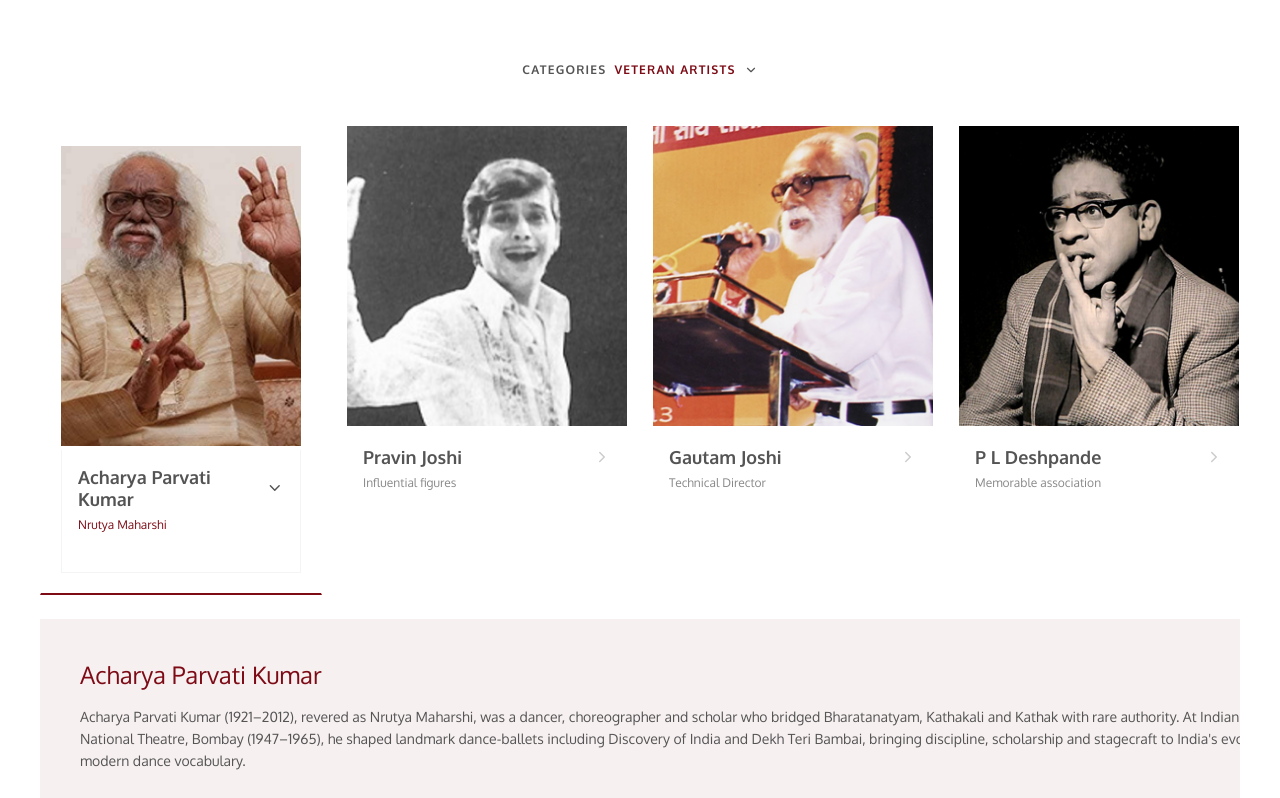
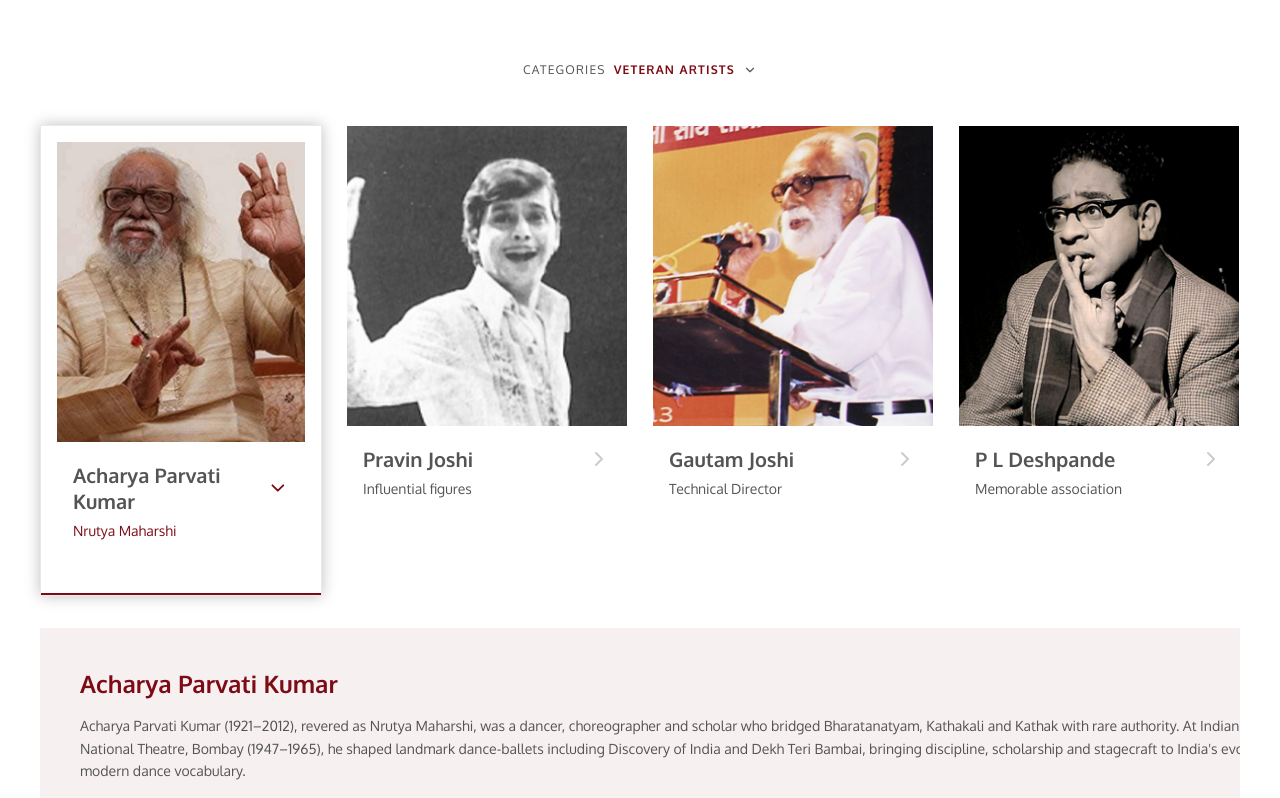
Before and after one commit to Swarangii/int-abcpa, a React (Vite) app: page /pironeerspage in a window 1280 px wide. Shown: the part 522-1320 px from the top of the page. Built offline with nearby package versions, Linux system fonts and the light colour scheme; a web font is replaced by a local one.

Commit message:
pioneers page finies data from cms

```diff
--- a/src/Pages/flashback-files/Flashback.css
+++ b/src/Pages/flashback-files/Flashback.css
@@ -135,9 +135,9 @@ line-height: 24px;
     grid-template-columns: repeat(2, 1fr);
     gap: 30px;
   }
-  .flashback-breadcrumbs{
+  /* .flashback-breadcrumbs{
     display: none;
-  }
+  } */
   .flashback-page{
     margin: 0px;
   }
--- a/src/Pages/pironeerspage/pironeerspage.css
+++ b/src/Pages/pironeerspage/pironeerspage.css
@@ -46,8 +46,8 @@
   position: absolute;
   top: 16px;
   left: 16px;
-  color: rgba(255, 255, 255, 0.7);
-  font-size: 10px;
+  color: #fff;
+  font-size: 9px;
   text-transform: uppercase;
   letter-spacing: 0.1em;
   z-index: 10;
@@ -57,7 +57,10 @@
   .pioneers-page-breadcrumbs {
     top: 32px;
     left: 48px;
-    font-size: 12px;
+    font-size: 9px;
+  }
+  .pioneers-page-hero-title{
+    font-size: 38px;
   }
 }
 
@@ -66,7 +69,7 @@
   z-index: 10;
   color: #ffffff;
   font-weight: 700;
-  font-size: 38px;
+  font-size: 48px;
   letter-spacing: 0.05em;
 }
 
@@ -99,13 +102,55 @@
 }
 
 .pioneers-page-category-label {
+  font-weight: 400;
   color: var(--primary-text-color);
 }
 
 .pioneers-page-category-value {
+  font-weight: 700;
   color: var(--primary-red-color);
 }
+.pioneers-page-category-dropdown-wrapper {
+  position: relative;
+  display: inline-block;
+}
 
+.pioneers-page-category-dropdown {
+  position: absolute;
+  /* top: 100%;
+  left: 0; */
+  width: 100%;
+  background: #fff;
+  /* border: 1px solid #ccc; */
+  /* border-radius: 6px; */
+  margin-top: 6px;
+  z-index: 100;
+  box-shadow: 0 4px 12px rgba(0, 0, 0, 0.1);
+}
+
+/* dropdown items */
+.pioneers-page-category-item {
+  padding: 16px 24px;
+  font-size: 12px;
+  font-weight: 600;
+  letter-spacing: 3.6px;
+  text-transform: uppercase;
+  color: #545454;
+  cursor: pointer;
+  transition: all 0.2s ease;
+  margin: 0 10px;
+}
+
+.pioneers-page-category-item:hover {
+   background-color: #F2E6E6;
+  color: #7C1B1F;
+}
+
+/* rotate arrow */
+.rotate-icon {
+  transform: rotate(180deg);
+  transition: 0.3s ease;
+}
 /* Icons Colors */
 .pioneers-page-icon-text { color: var(--primary-text-color); }
 .pioneers-page-icon-red { color: var(--primary-red-color); }
@@ -145,9 +190,23 @@
 }
 
 .pioneers-page-card-active {
-  border-bottom: 2px solid var(--primary-red-color);
-  transform: scale(00.5px);
-  padding: 20px;
+  background-color: #fff;
+  border: 1px solid #EAEAEA;
+  padding: 16px;
+  box-shadow: 0 0 14px 0 rgba(0, 0, 0, 0.25);
+  position: relative;
+  transition: all 0.3s ease;
+}
+
+/* bottom red line */
+.pioneers-page-card-active::after {
+  content: "";
+  position: absolute;
+  bottom: 0;
+  left: 0;
+  width: 100%;
+  height: 2px;
+  background-color: var(--primary-red-color);
 }
 
 .pioneers-page-card-img {
@@ -166,9 +225,11 @@
   padding: 16px;
   background-color: #ffffff;
 }
-
+.red{
+  color: var(--primary-red-color);
+}
 .pioneers-page-info-active {
-  border: 1px solid #f3f4f6;
+  /* border: 1px solid #f3f4f6; */
   border-top: 0;
 }
 
@@ -180,14 +241,14 @@
 
 .pioneers-page-card-name {
   font-weight: 700;
-  font-size: 18px;
+  font-size: 20px;
   color: var(--primary-text-color);
 }
 
 .pioneers-page-card-role {
-  font-size: 12px;
+  font-size: 14px;
   margin-top: 4px;
-  color: #888888;
+  color: #545454;
 }
 
 .pioneers-page-card-active .pioneers-page-card-role {
@@ -197,7 +258,7 @@
 /* Desktop Detail Box */
 .pioneers-page-desktop-detail-wrapper {
   overflow: hidden;
-  margin-top: 24px;
+  margin-top: 32px;
 }
 
 .pioneers-page-desktop-detail-box {
@@ -207,8 +268,8 @@
 }
 
 .pioneers-page-detail-title {
-  font-size: 24px;
-  font-weight: 400;
+  font-size: 32px;
+  font-weight: 700;
   margin-bottom: 16px;
   color: var(--primary-red-color);
 }
@@ -231,6 +292,9 @@
 @media (min-width: 768px) {
   .pioneers-page-mobile-view {
     display: none;
+  }
+  .pioneers-page-detail-title{
+    font-size: 24px;
   }
 }
 
--- a/src/Pages/pironeerspage/pironeerspage.jsx
+++ b/src/Pages/pironeerspage/pironeerspage.jsx
@@ -71,9 +71,16 @@ const pioneersData = [
   }
 ];
 
+
+const categories = [
+  "VETERAN ARTISTS",
+  "MODERN ARTISTS",
+  "EMERGING ARTISTS"
+];
 export default function PioneersPage() {
   const [activeId, setActiveId] = useState(1);
-
+  const [isDropdownOpen, setIsDropdownOpen] = useState(false);
+const [selectedCategory, setSelectedCategory] = useState("VETERAN ARTISTS");
   return (
     <div className="pioneers-page-wrapper">
 
@@ -93,12 +100,43 @@ export default function PioneersPage() {
 
         {/* Category Header */}
         <div className="pioneers-page-category-header">
-          <button className="pioneers-page-category-button">
-            <span className="pioneers-page-category-label">CATEGORIES</span>
-            <span className="pioneers-page-category-value">VETERAN ARTISTS</span>
-            <ChevronDown size={14} className="pioneers-page-icon-text" />
-          </button>
-        </div>
+  <div className="pioneers-page-category-dropdown-wrapper">
+
+    <button
+      className="pioneers-page-category-button"
+      onClick={() => setIsDropdownOpen(!isDropdownOpen)}
+    >
+      <span className="pioneers-page-category-label">CATEGORIES</span>
+      <span className="pioneers-page-category-value">
+        {selectedCategory}
+      </span>
+      <ChevronDown
+        size={14}
+        className={`pioneers-page-icon-text ${
+          isDropdownOpen ? "rotate-icon" : ""
+        }`}
+      />
+    </button>
+
+    {isDropdownOpen && (
+      <div className="pioneers-page-category-dropdown">
+        {categories.map((item, index) => (
+          <div
+            key={index}
+            className="pioneers-page-category-item"
+            onClick={() => {
+              setSelectedCategory(item);
+              setIsDropdownOpen(false);
+            }}
+          >
+            {item}
+          </div>
+        ))}
+      </div>
+    )}
+
+  </div>
+</div>
 
         {/* DESKTOP GRID VIEW (Hidden on Mobile) */}
         <div className="pioneers-page-desktop-view">
@@ -126,9 +164,9 @@ export default function PioneersPage() {
                           <div className="pioneers-page-card-header">
                             <h3 className="pioneers-page-card-name">{pioneer.name}</h3>
                             {isActive ? (
-                              <ChevronDown size={18} className="pioneers-page-icon-text" />
+                              <ChevronDown size={24} className="pioneers-page-icon-text red" />
                             ) : (
-                              <ChevronRight size={18} className="pioneers-page-icon-muted" />
+                              <ChevronRight size={24} className="pioneers-page-icon-muted" />
                             )}
                           </div>
                           <p className="pioneers-page-card-role">{pioneer.role}</p>
```
